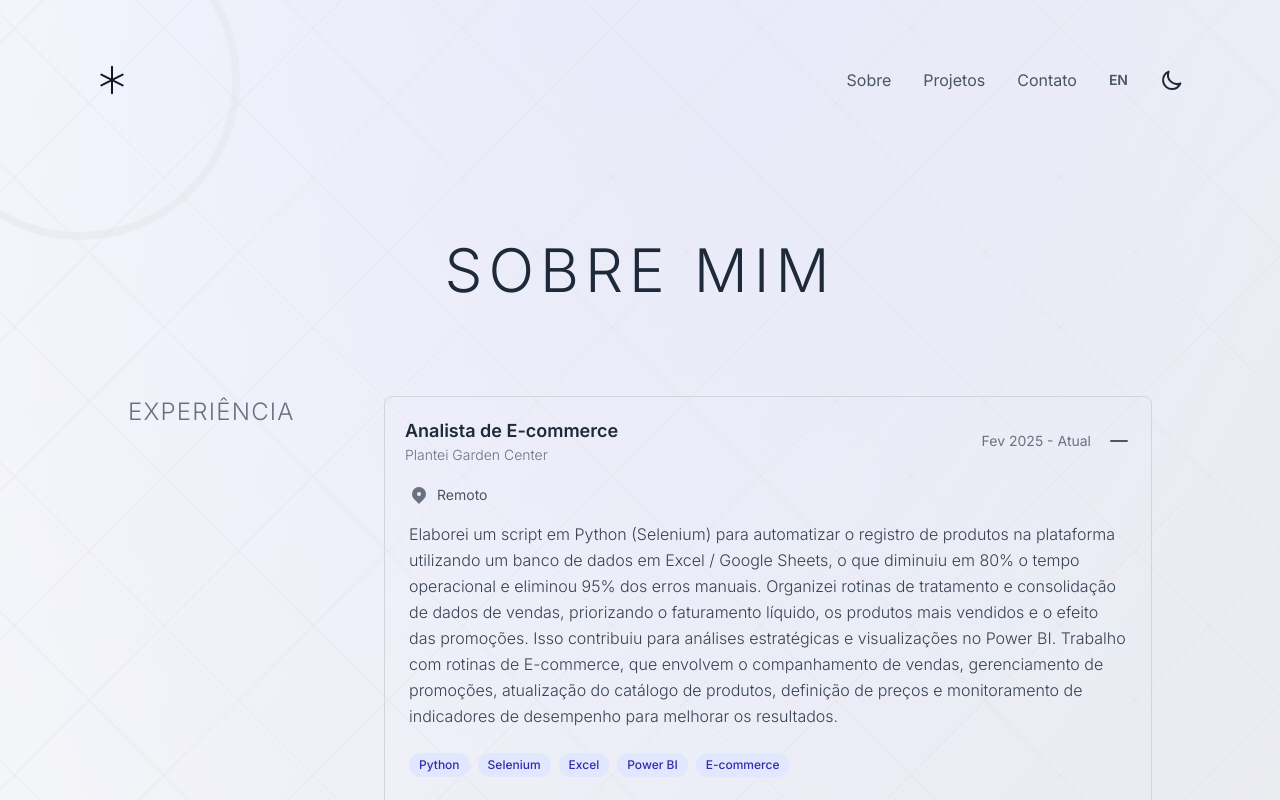
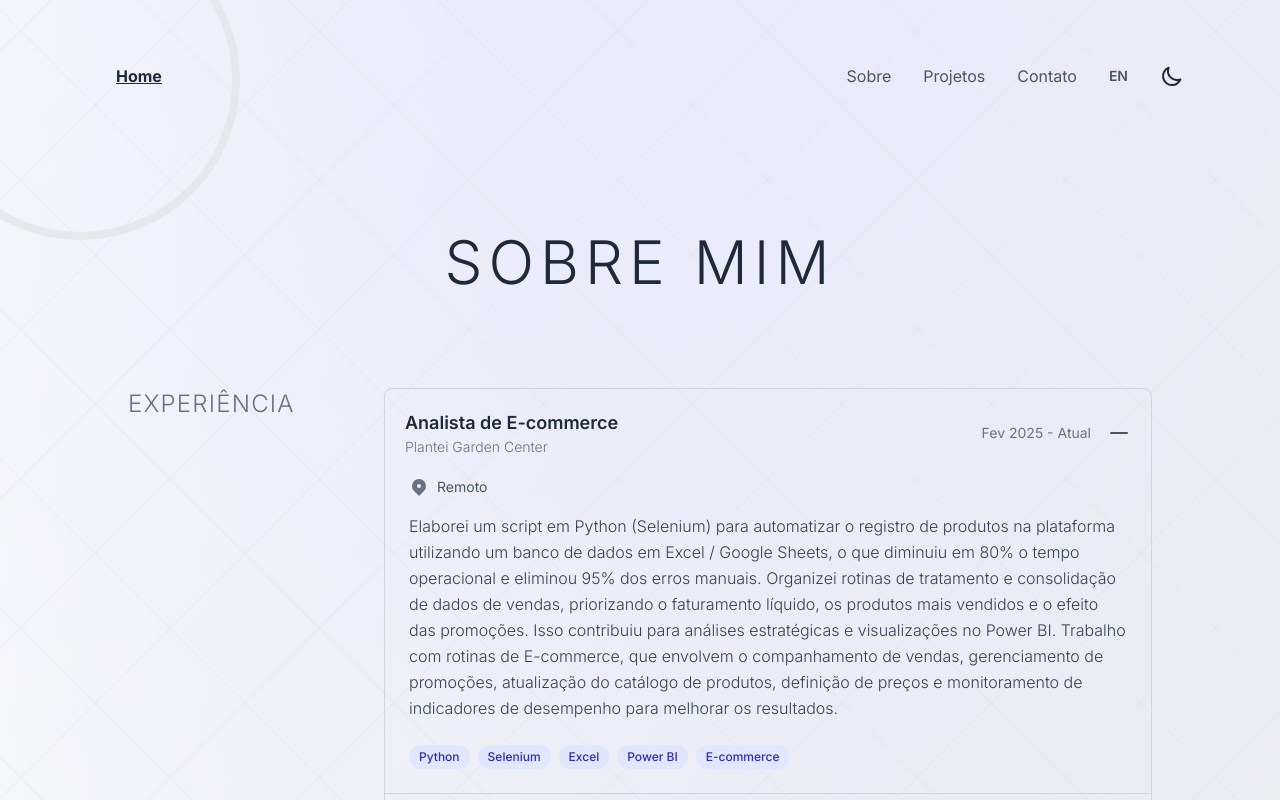
Before and after one commit to AdriMayc/Portfolio2.0, a React (Vite) app: page /about in a window 1280 px wide. Shown: the top 800 px of the page. Built offline with nearby package versions, Linux system fonts and the light colour scheme.

Commit message:
style: Ajuste de estilização

```diff
--- a/index.html
+++ b/index.html
@@ -11,7 +11,7 @@
     href="https://fonts.googleapis.com/css2?family=Inter:ital,opsz,wght@0,14..32,100..900;1,14..32,100..900&display=swap"
     rel="stylesheet">
 
-  <title>Vite + React</title>
+  <title>Alterar | Conforme muda página</title>
 </head>
 
 <body>
--- a/src/components/Navbar.jsx
+++ b/src/components/Navbar.jsx
@@ -12,9 +12,9 @@ const Navbar = ({
   themeClasses,
 }) => {
   return (
-    <header className="flex justify-between items-center mb-20 ">
+    <header className="flex justify-between items-center mb-20 ml-5">
       <Link to="/" aria-label="Home">
-        <AsteriskIcon theme={theme} />
+        <span className="font-bold underline">Home</span>
       </Link>
       <nav className="flex items-center space-x-6 md:space-x-8">
         <Link
--- a/src/sections/About.jsx
+++ b/src/sections/About.jsx
@@ -209,8 +209,8 @@ export default function About({ theme = 'light', language = 'pt', toggleTheme, t
         textStrong: theme === 'light' ? 'text-gray-800' : 'text-gray-100',
         textHover: theme === 'light' ? 'hover:text-gray-900' : 'hover:text-white',
         textHoverBlack: theme === 'light' ? 'hover:text-black' : 'hover:text-white',
-        shapeBorder: theme === 'light' ? 'border-gray-200/50' : 'border-gray-700/50',
-        shapeBg: theme === 'light' ? 'bg-gray-100/50' : 'bg-gray-800/50',
+        shapeBorder: theme === 'light' ? 'border-gray-200/90' : 'border-gray-700/50',
+        shapeBg: theme === 'light' ? 'bg-gray-100/30' : 'bg-gray-800/30',
     };
 
     return (
@@ -280,10 +280,10 @@ export default function About({ theme = 'light', language = 'pt', toggleTheme, t
                             <ArrowRightIcon />
                         </Link>
 
-<div className="flex items-center space-x-6 mt-10">
-            <SocialIcon d={socialIcons.linkedin} theme={theme} />
-            <SocialIcon d={socialIcons.github} theme={theme} />
-          </div>
+                        <div className="flex items-center space-x-6 mt-10">
+                            <SocialIcon d={socialIcons.linkedin} theme={theme} />
+                            <SocialIcon d={socialIcons.github} theme={theme} />
+                        </div>
                     </div>
                 </main>
             </div>
--- a/src/sections/Home.jsx
+++ b/src/sections/Home.jsx
@@ -85,7 +85,7 @@ export default function Home({ theme, toggleTheme, language, toggleLanguage }) {
           <h1 className="text-4xl md:text-5xl font-light tracking-widest uppercase mb-8">
             {currentContent.title}
           </h1>
-          <div className={`max-w-3xl space-y-6 leading-relaxed font-light ${theme === "light" ? "text-gray-700" : "text-gray-300"}`}>
+          <div className={`max-w-5xl space-y-6 leading-relaxed font-light ${theme === "light" ? "text-gray-700" : "text-gray-300"}`}>
             <p>{currentContent.p1}</p>
             <p>
               {currentContent.p2_1}{" "}
```
